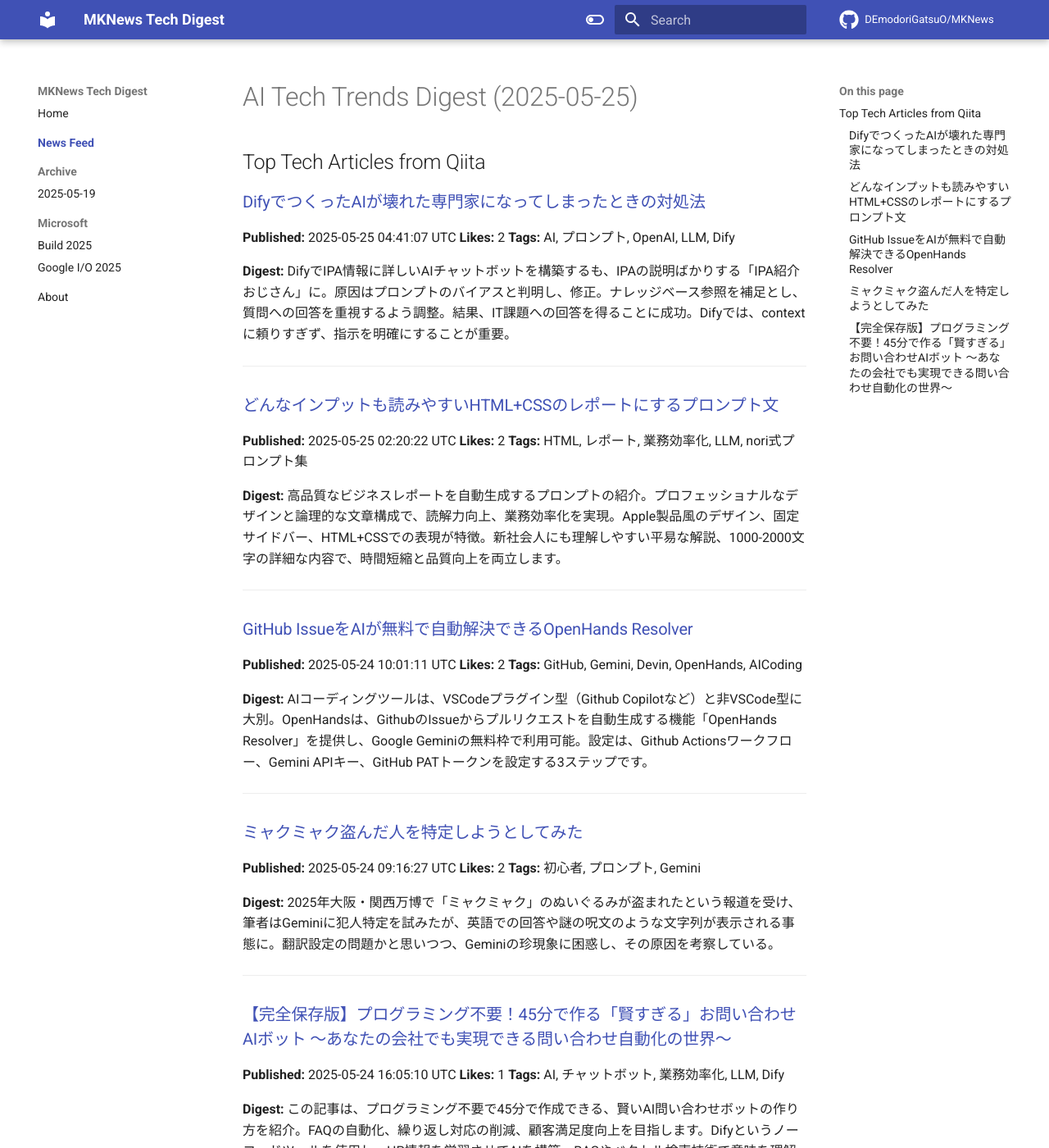
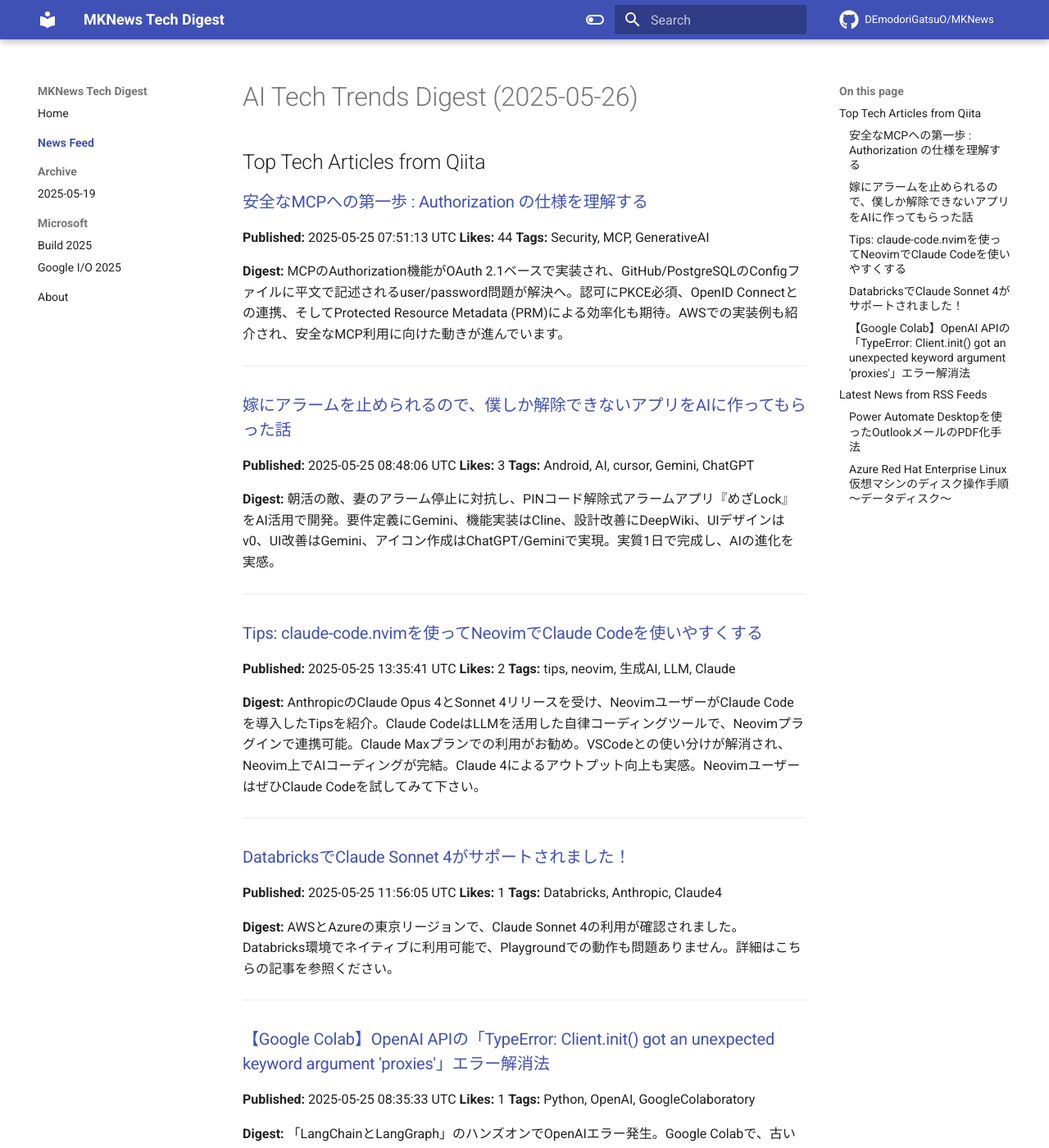
Before and after one commit to DEmodoriGatsuO/MKNews, an MkDocs documentation site: the page built from docs/news/index.md, in a window 1280 px wide and 1400 px high. Shown: the whole window at 82% size. Built offline with MkDocs 1.6.1 and Material for MkDocs 9.7.7, drawn with Linux system fonts in a browser that asks for light colours; comment, search, counter and statistics services are not loaded; some of the changed text lies outside the part shown.

Commit message:
Automated AI Tech Digest - 2025-05-26

```diff
--- a/docs/news/index.md
+++ b/docs/news/index.md
@@ -1,55 +1,78 @@
-# AI Tech Trends Digest (2025-05-25)
+# AI Tech Trends Digest (2025-05-26)
 
 
 ## Top Tech Articles from Qiita
 
 
-### [DifyでつくったAIが壊れた専門家になってしまったときの対処法](https://qiita.com/umeee/items/1e25731cc8cfd3a079e2)
-**Published:** 2025-05-25 04:41:07 UTC
-**Likes:** 2
-**Tags:** AI, プロンプト, OpenAI, LLM, Dify
+### [安全なMCPへの第一歩 : Authorization の仕様を理解する](https://qiita.com/icoxfog417/items/ef2c3382056968032dd5)
+**Published:** 2025-05-25 07:51:13 UTC
+**Likes:** 44
+**Tags:** Security, MCP, GenerativeAI
 
 **Digest:**
-DifyでIPA情報に詳しいAIチャットボットを構築するも、IPAの説明ばかりする「IPA紹介おじさん」に。原因はプロンプトのバイアスと判明し、修正。ナレッジベース参照を補足とし、質問への回答を重視するよう調整。結果、IT課題への回答を得ることに成功。Difyでは、contextに頼りすぎず、指示を明確にすることが重要。
+MCPのAuthorization機能がOAuth 2.1ベースで実装され、GitHub/PostgreSQLのConfigファイルに平文で記述されるuser/password問題が解決へ。認可にPKCE必須、OpenID Connectとの連携、そしてProtected Resource Metadata (PRM)による効率化も期待。AWSでの実装例も紹介され、安全なMCP利用に向けた動きが進んでいます。
 
 ---
 
-### [どんなインプットも読みやすいHTML+CSSのレポートにするプロンプト文](https://qiita.com/oichan00/items/ef2c158e165152f2083d)
-**Published:** 2025-05-25 02:20:22 UTC
-**Likes:** 2
-**Tags:** HTML, レポート, 業務効率化, LLM, nori式プロンプト集
+### [嫁にアラームを止められるので、僕しか解除できないアプリをAIに作ってもらった話](https://qiita.com/kilalabu/items/ab36490cdc965ed13aea)
+**Published:** 2025-05-25 08:48:06 UTC
+**Likes:** 3
+**Tags:** Android, AI, cursor, Gemini, ChatGPT
 
 **Digest:**
-高品質なビジネスレポートを自動生成するプロンプトの紹介。プロフェッショナルなデザインと論理的な文章構成で、読解力向上、業務効率化を実現。Apple製品風のデザイン、固定サイドバー、HTML+CSSでの表現が特徴。新社会人にも理解しやすい平易な解説、1000-2000文字の詳細な内容で、時間短縮と品質向上を両立します。
+朝活の敵、妻のアラーム停止に対抗し、PINコード解除式アラームアプリ『めざLock』をAI活用で開発。要件定義にGemini、機能実装はCline、設計改善にDeepWiki、UIデザインはv0、UI改善はGemini、アイコン作成はChatGPT/Geminiで実現。実質1日で完成し、AIの進化を実感。
 
 ---
 
-### [GitHub IssueをAIが無料で自動解決できるOpenHands Resolver](https://qiita.com/kotauchisunsun/items/f273da34ee9e40407af8)
-**Published:** 2025-05-24 10:01:11 UTC
+### [Tips: claude-code.nvimを使ってNeovimでClaude Codeを使いやすくする](https://qiita.com/getty104/items/00256804c47e216d702a)
+**Published:** 2025-05-25 13:35:41 UTC
 **Likes:** 2
-**Tags:** GitHub, Gemini, Devin, OpenHands, AICoding
+**Tags:** tips, neovim, 生成AI, LLM, Claude
 
 **Digest:**
-AIコーディングツールは、VSCodeプラグイン型（Github Copilotなど）と非VSCode型に大別。OpenHandsは、GithubのIssueからプルリクエストを自動生成する機能「OpenHands Resolver」を提供し、Google Geminiの無料枠で利用可能。設定は、Github Actionsワークフロー、Gemini APIキー、GitHub PATトークンを設定する3ステップです。
+AnthropicのClaude Opus 4とSonnet 4リリースを受け、NeovimユーザーがClaude Codeを導入したTipsを紹介。Claude CodeはLLMを活用した自律コーディングツールで、Neovimプラグインで連携可能。Claude Maxプランでの利用がお勧め。VSCodeとの使い分けが解消され、Neovim上でAIコーディングが完結。Claude 4によるアウトプット向上も実感。NeovimユーザーはぜひClaude Codeを試してみて下さい。
 
 ---
 
-### [ミャクミャク盗んだ人を特定しようとしてみた](https://qiita.com/tamachan_DXQ/items/963863332967304ae680)
-**Published:** 2025-05-24 09:16:27 UTC
-**Likes:** 2
-**Tags:** 初心者, プロンプト, Gemini
+### [DatabricksでClaude Sonnet 4がサポートされました！](https://qiita.com/taka_yayoi/items/0f40228bf2bf26688ab8)
+**Published:** 2025-05-25 11:56:05 UTC
+**Likes:** 1
+**Tags:** Databricks, Anthropic, Claude4
 
 **Digest:**
-2025年大阪・関西万博で「ミャクミャク」のぬいぐるみが盗まれたという報道を受け、筆者はGeminiに犯人特定を試みたが、英語での回答や謎の呪文のような文字列が表示される事態に。翻訳設定の問題かと思いつつ、Geminiの珍現象に困惑し、その原因を考察している。
+AWSとAzureの東京リージョンで、Claude Sonnet 4の利用が確認されました。Databricks環境でネイティブに利用可能で、Playgroundでの動作も問題ありません。詳細はこちらの記事を参照ください。
 
 ---
 
-### [【完全保存版】プログラミング不要！45分で作る「賢すぎる」お問い合わせAIボット 〜あなたの会社でも実現できる問い合わせ自動化の世界〜](https://qiita.com/sogengineer/items/cb0011cd3b4fcfc74bfe)
-**Published:** 2025-05-24 16:05:10 UTC
+### [【Google Colab】OpenAI APIの「TypeError: Client.init() got an unexpected keyword argument 'proxies'」エラー解消法](https://qiita.com/hirahira_blog/items/5ed7e34a962355eeb21a)
+**Published:** 2025-05-25 08:35:33 UTC
 **Likes:** 1
-**Tags:** AI, チャットボット, 業務効率化, LLM, Dify
+**Tags:** Python, OpenAI, GoogleColaboratory
 
 **Digest:**
-この記事は、プログラミング不要で45分で作成できる、賢いAI問い合わせボットの作り方を紹介。FAQの自動化、繰り返し対応の削減、顧客満足度向上を目指します。Difyというノーコードツールを使用し、HP情報を学習させてAIを構築。RAGやベクトル検索技術で意味を理解し、的確な回答を生成。効果として年間96時間の時間削減、19.2万円のコスト削減が見込めます。
+「LangChainとLangGraph」のハンズオンでOpenAIエラー発生。Google Colabで、古いバージョンと新しいSDK構文の競合が原因。解決策は、OpenAI関連パッケージの完全アンインストール、ランタイム再起動、指定バージョンの再インストール。これによりエラーが解消し、同様の事象への対処法も確立しました。
 
 ---
+
+## Latest News from RSS Feeds
+
+
+### [Power Automate Desktopを使ったOutlookメールのPDF化手法](https://blog.jbs.co.jp/entry/2025/05/26/130222)
+**Source:** JBS Blog
+**Published:** 2025-05-26 04:02:22 UTC
+**Tags:** Power Automate Desktop, Microsoft Outlook, Power Automate, PDF
+
+**Digest:**
+Microsoft Power Automate Desktopを活用し、OutlookメールをPDFとして自動保存する方法を紹介します。PC操作を効率化し、メール整理をスムーズに進めます。これにより、メール管理の負担を軽減し、業務効率を格段に向上させることが可能です。
+
+---
+
+### [Azure Red Hat Enterprise Linux 仮想マシンのディスク操作手順～データディスク～](https://blog.jbs.co.jp/entry/2025/05/26/095846)
+**Source:** JBS Blog
+**Published:** 2025-05-26 00:58:46 UTC
+**Tags:** Azure, Linux, RHEL
+
+**Digest:**
+AzureのRHEL9 VM（LVM構成）で、データディスクの管理方法を紹介。具体的には、データディスクの追加、拡張、アンマウントの手順を解説します。LVMを利用することで柔軟なディスク管理が可能になり、Azure環境でのリソース活用に役立ちます。
+
+---
```
